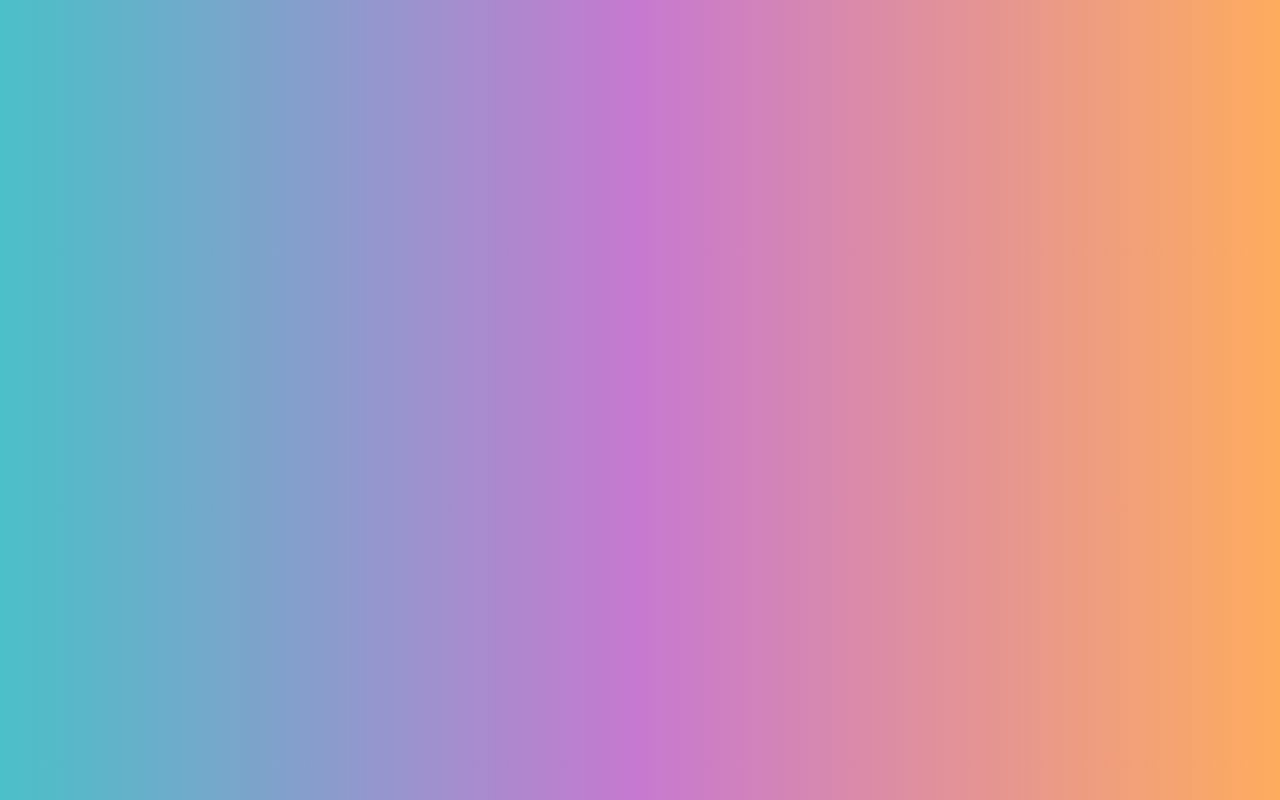
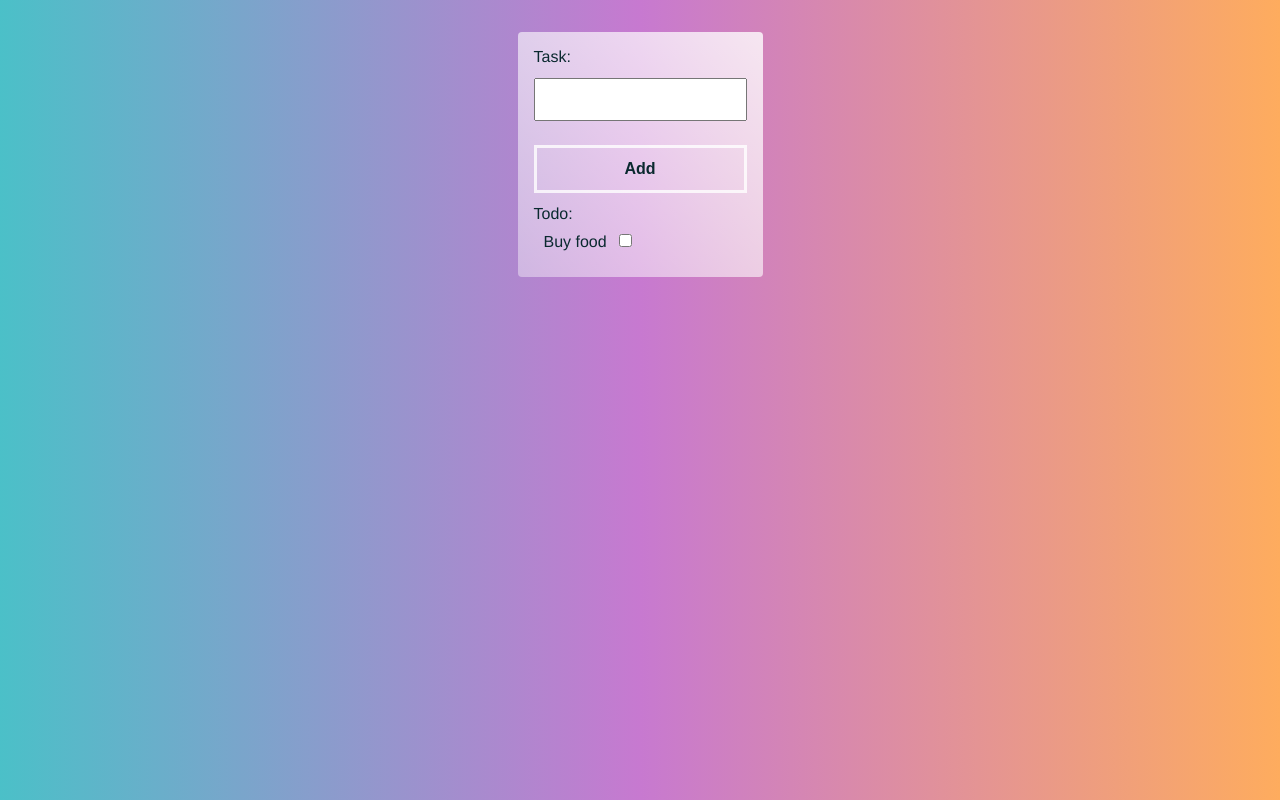
Before and after one commit to KingaMiko/Checklist, a website: page index.html in a window 1280 px wide. Drawn offline with Linux system fonts and the light colour scheme.

Commit message:
add form

```diff
--- a/index.html
+++ b/index.html
@@ -8,6 +8,18 @@
     <link rel="stylesheet" href="./styles.css" />
   </head>
   <body>
+    <form class="container" autocomplete="off">
+      <label for="name">Task:</label>
+      <input type="text" id="name" />
+      <button>Add</button>
+      <p>Todo:</p>
+      <ul class="tasks">
+        <li>
+          <label for="task-1">Buy food</label>
+          <input type="checkbox" id="task-1" name="Buy food" />
+        </li>
+      </ul>
+    </form>
     <script src="dist/app.js"></script>
   </body>
 </html>
--- a/styles.css
+++ b/styles.css
@@ -7,6 +7,7 @@
   box-sizing: border-box;
   margin: 0;
   padding: 0;
+  list-style: none;
 }
 
 body {
@@ -84,6 +85,10 @@ button:hover {
   margin-left: 8px;
 }
 
+.tasks {
+  margin: 10px;
+}
+
 .gym {
   color: darkblue;
   list-style: circle;
```
